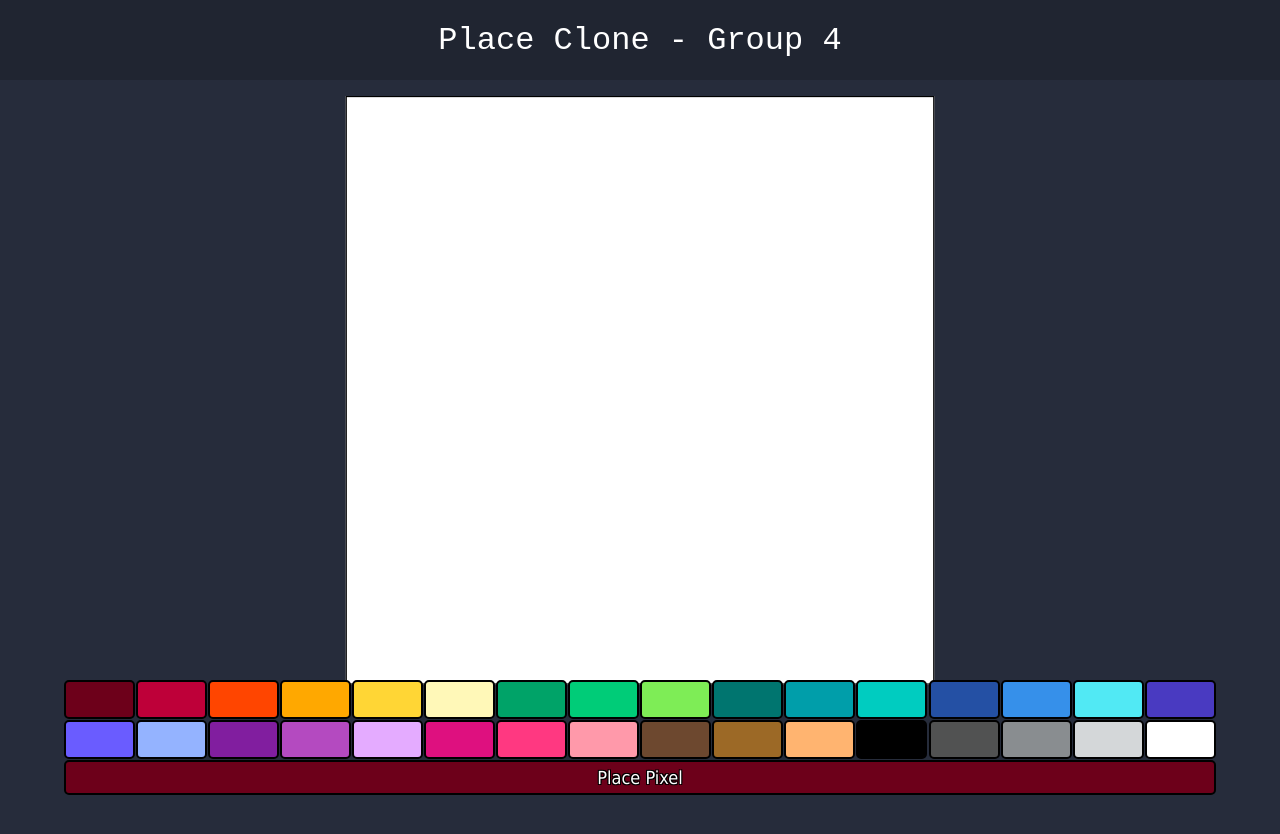
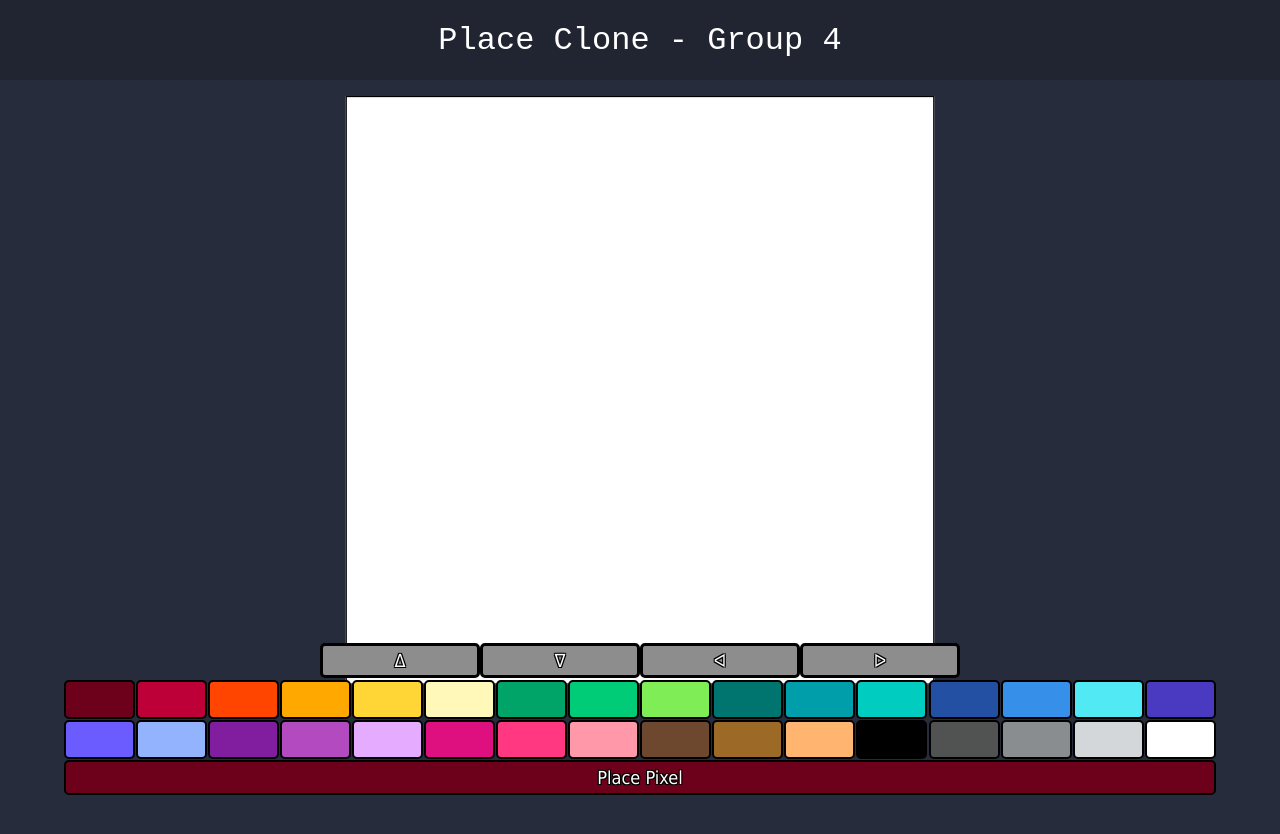
Before and after one commit to RandyRoberts99/Group4-MERN-McAlpin, a React (Create React App) app: page / in a window 1280 px wide. Shown: the top 834 px of the page. Built offline with nearby package versions, Linux system fonts and the light colour scheme; no server answers; the database is empty.

Commit message:
make pixel select persistent, add arrow buttons

```diff
--- a/index.html
+++ b/index.html
@@ -3,7 +3,7 @@
         <meta charset="utf-8" />
         <meta name="viewport" content="user-scalable=no, initial-scale=1, maximum-scale=1, minimum-scale=1,
         height=device-height, width=device-width, target-densitydpi=device-dpi" />
-        <link rel="stylesheet" type="text/css" href="build/static/css/main.bc14898d.css"/>
+        <link rel="stylesheet" type="text/css" href="build/static/css/main.6fc82f86.css"/>
         <title>Not r/place</title>
     </head>
     <body>
@@ -11,6 +11,6 @@
         <div id="root"></div>
         <script src="https://unpkg.com/react@17/umd/react.development.js"></script>
         <script src="https://unpkg.com/react-dom@17/umd/react-dom.development.js"></script>
-        <script src="/build/static/js/main.6defefe0.js"></script>
+        <script src="/build/static/js/main.45b857d7.js"></script>
     </body>
 </html>
--- a/src/App.css
+++ b/src/App.css
@@ -49,6 +49,46 @@ html, body {
   /* This scales the pixels to the canvas */
   transform-origin: top center;
   margin-bottom: 100vh;
+}
+
+.arrowButtons {
+  position: fixed;
+  left: 25%;
+  bottom: calc(10% + 5vh + 2px);
+  display: flex;
+  justify-content: space-between;
+  align-items: center;
+  margin-top: auto;
+  width: 50%;
+  cursor: pointer;
+  transform-origin: bottom left;
+}
+
+.arrowButtons button {
+  background: rgb(141, 141, 141);
+  color: white;
+  border: solid black;
+  border-radius: 5px;
+  padding: 8px 10px;
+  font-size: 16px;
+  width: calc(90vw - 2 * calc(5px / 16));
+  height: min(calc((90vw / 16) - 5px), calc((10vh / 2) - 5px));
+  max-height: 35px;
+  min-height: 15px;
+  cursor: pointer;
+  margin: calc(5px / 16);
+  font-family: 'Tahoma', sans-serif, monospace;
+  font-size: large;
+  text-shadow:
+    -1px -1px 0 #000,
+     1px -1px 0 #000,
+    -1px  1px 0 #000,
+     1px  1px 0 #000;
+     line-height: 1px;
+}
+
+.arrowButtons button:hover {
+  background: #333;
 }
 
 .colorBar {
@@ -103,10 +143,6 @@ html, body {
   margin: calc(5px / 16);
 }
 
-.colorButton:hover {
-  background-color: #e0e0e0;
-}
-
 .title {
   font-size: 1.5em;
   margin: 0;
--- a/src/App.js
+++ b/src/App.js
@@ -226,7 +226,7 @@ function App() {
         }));
 
         // Deselect the highlighted pixel once it is placed
-        setHighlightedPixel(null);
+        // setHighlightedPixel(null);
 
         // Send updates to the database for the specific grid
         await update(ref(db, `canvas/${gridX}_${gridY}`), existingGrid);
@@ -283,6 +283,41 @@ function App() {
   };
 
 
+
+  // Handle arrow key interactions
+  const handleArrowClick = (direction) => {
+    // Check if a pixel is selected
+    if (!highlightedPixel) {
+      return;
+    }
+
+    // Copy the current highlighted pixel
+    let newHighlightedPixel = { ...highlightedPixel };
+
+    // Move the pixel based on the arrow key direction
+    switch (direction) {
+      case 'up':
+        newHighlightedPixel.y = Math.max(newHighlightedPixel.y - 1, 0);
+        break;
+      case 'down':
+        newHighlightedPixel.y = Math.min(newHighlightedPixel.y + 1, canvasSize.height - 1);
+        break;
+      case 'left':
+        newHighlightedPixel.x = Math.max(newHighlightedPixel.x - 1, 0);
+        break;
+      case 'right':
+        newHighlightedPixel.x = Math.min(newHighlightedPixel.x + 1, canvasSize.width - 1);
+        break;
+      default:
+        break;
+    }
+
+    // Update the highlighted pixel state
+    setHighlightedPixel(newHighlightedPixel);
+  };
+
+
+
   // Handles the user selecting a color button to change their pixel color
   const handleColorChange = (color) => {
     // Console log for debugging
@@ -306,6 +341,12 @@ function App() {
           width="514" height="514" class="pixel-perfect" style={{ width: "514px", height: "514px" }}
         ></canvas>
       </div>
+      <div className="arrowButtons">
+        <button onClick={() => handleArrowClick('up')}><i className="arrow up"></i> &#5123; </button>
+        <button onClick={() => handleArrowClick('down')}><i className="arrow down"></i> &#5121; </button>
+        <button onClick={() => handleArrowClick('left')}><i className="arrow left"></i> &#5130; </button>
+        <button onClick={() => handleArrowClick('right')}><i className="arrow right"></i> &#5125; </button>
+      </div>
       <div className="colorBar">
         {colors.map((color) => (
           <div
```
